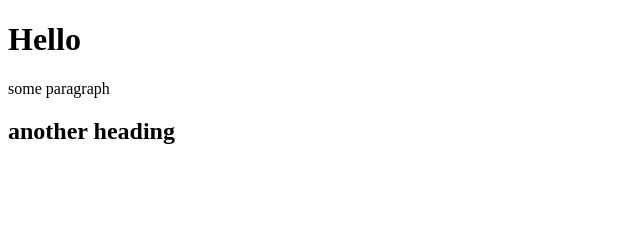
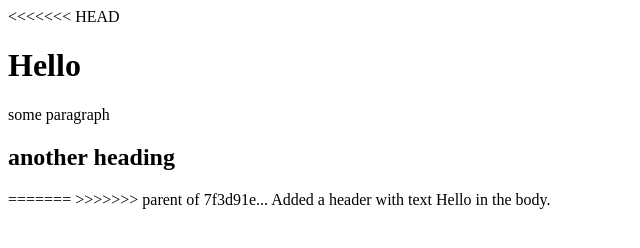
Before and after one commit to kristyh15/iat339-demo-summer2016, a plain HTML site: page index.html in a window 1280 px wide. Shown: the whole page, without its empty margins (0-640 px from the left). Drawn offline with Linux system fonts and the light colour scheme.

Commit message:
Added a header with text Hello in the body. (reverted from commit 7f3d91e091cdd7a33e2722933995c4f440ea1961)

```diff
--- a/index.html
+++ b/index.html
@@ -5,9 +5,12 @@
 		<meta charset="utf-8">
 	</head>
 	<body>
+<<<<<<< HEAD
 		<h1>Hello</h1>
 		<p>some paragraph</p>
 		<h2>another heading</h2>
+=======
+>>>>>>> parent of 7f3d91e... Added a header with text Hello in the body.
 	</body>
 
 </html>
```
